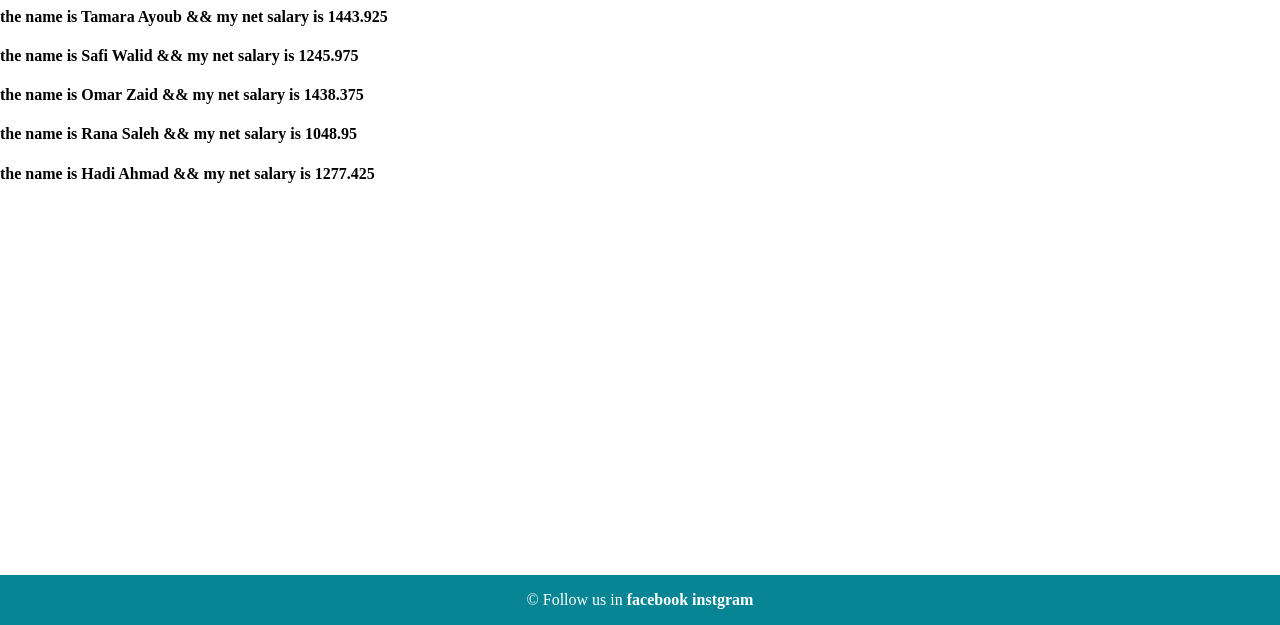
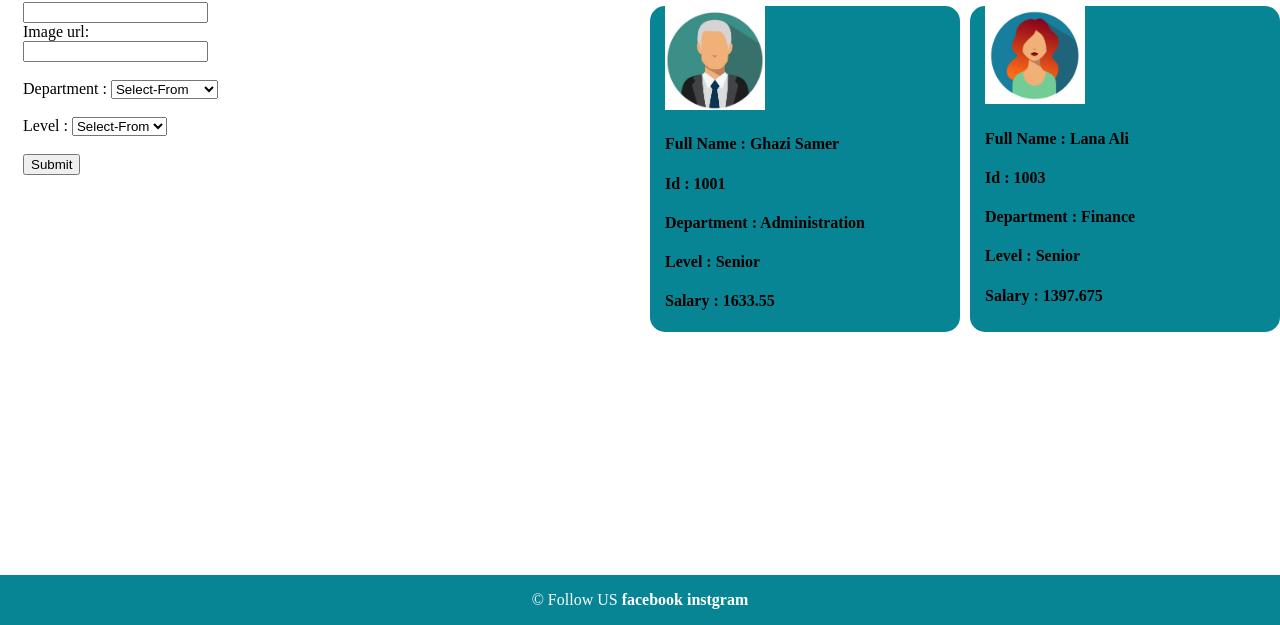
Before and after one commit to Muhammad-Alsad/HR-management-system, a plain HTML site: page index.html in a window 1280 px wide. Shown: the part 175-800 px from the top of the page. Drawn offline with Linux system fonts and the light colour scheme.

Commit message:
add Dom m

```diff
--- a/app.js
+++ b/app.js
@@ -1,6 +1,10 @@
 'use strict';
 
 const allEmployee =[];
+let newId=[]
+let Idgen = 1001;
+let mainDiv = document.getElementById("contentDiv");
+let form = document.getElementById("form");
 
 function newEmployee(EmpID,name,dep,level,image,Salary){
     this.EmployeeID=EmpID;
@@ -12,15 +16,18 @@ function newEmployee(EmpID,name,dep,level,image,Salary){
     allEmployee.push(this);
 
 }
+newEmployee.prototype.genId =function(){
+    this.EmployeeID=(newId +Idgen );
+    Idgen ++;
+}
 
-let GhaziSamer = new newEmployee(1000,"Ghazi Samer","Administration","Senior");
-let LanaAli = new newEmployee(1001,"Lana Ali","Finance","Senior");
-let TamaraAyoub = new newEmployee(1002,"Tamara Ayoub","Marketing","Senior");
-let SafiWalid = new newEmployee(1003,"Safi Walid","Administration","Mid-Senior");
-let OmarZaid = new newEmployee(1004,"Omar Zaid","Development","Senior");
-let RanaSaleh = new newEmployee(1005,"Rana Saleh","Development","Junior");
-let HadiAhmad = new newEmployee(1006,"Hadi Ahmad","Finance","Mid-Senior");
-
+let GhaziSamer = new newEmployee(1000,"Ghazi Samer","Administration","Senior","../assets/Ghazi.jpg");
+let LanaAli = new newEmployee(1001,"Lana Ali","Finance","Senior","../assets/Lana.jpg");
+//let TamaraAyoub = new newEmployee(1002,"Tamara Ayoub","Marketing","Senior","../assets/Tamara.jpg");
+//blet SafiWalid = new newEmployee(1003,"Safi Walid","Administration","Mid-Senior","../assets/Safi.jpg");
+// let OmarZaid = new newEmployee(1004,"Omar Zaid","Development","Senior");
+// let RanaSaleh = new newEmployee(1005,"Rana Saleh","Development","Junior");
+// let HadiAhmad = new newEmployee(1006,"Hadi Ahmad","Finance","Mid-Senior");
 
 newEmployee.prototype.calculating =function () {
     //debugger
@@ -40,14 +47,74 @@ newEmployee.prototype.netSalary =function () {
 }
 
 newEmployee.prototype.render =function () {
-    //debugger;
+
     this.netSalary();
-    document.write(`<h4>the name is ${this.FullName} && my net salary is ${this.Salary }</h4>`);
+    this.genId();
+    //document.write(`<h4>the name is ${this.FullName} && my net salary is ${this.Salary }</h4>`);
+    let divCad =document.getElementById("divCards");
+    //sec Div
+    let creDiv =document.createElement("div");
+    creDiv.className="card-style";
+    let imgEl =document.createElement("img");
+    imgEl.src= this.ImageURL;
+    creDiv.appendChild(imgEl);
+    divCad.appendChild(creDiv);
+    imgEl.style.width="100px";
+    mainDiv.appendChild(divCad);
+
+    let h4El = document.createElement("h4");
+    h4El.textContent =`Full Name : ${this.FullName}`;
+    creDiv.appendChild(h4El)
+    divCad.appendChild(creDiv);
+    mainDiv.appendChild(divCad);
+
+    let h4Id =document.createElement("h4");
+    h4Id.textContent=`Id : ${this.EmployeeID}`;
+    creDiv.appendChild(h4Id);
+    divCad.appendChild(creDiv);
+    mainDiv.appendChild(divCad);
+
+    let depEl =document.createElement("h4");
+    depEl.textContent=`Department : ${this.Department}`;
+    creDiv.appendChild(depEl)
+    divCad.appendChild(creDiv);
+    mainDiv.appendChild(divCad);
+
+    let levelEl = document.createElement("h4");
+    levelEl.textContent=`Level : ${this.level}`;
+    creDiv.appendChild(levelEl)
+    divCad.appendChild(creDiv);
+    mainDiv.appendChild(divCad);
+
+    let SalaryEl =document.createElement("h4");
+    SalaryEl.textContent=`Salary : ${this.Salary}`;
+    creDiv.appendChild(SalaryEl)
+    divCad.appendChild(creDiv);
+    mainDiv.appendChild(divCad);
+
+    this.genId();
+}
+
+form.addEventListener("submit",saveTheData);
+
+function saveTheData(event){
+    event.preventDefault();
+    alert("form successfully submitted !");
+    debugger;
+    let fullName = event.target.fname.value;
+    let ImgUrl = event.target.Img.value;
+    let Department = event.target.Department.value;
+    let level = event.target.Level.value;
+
+
+    let nEmployee=new newEmployee(fullName,ImgUrl,Department,level);
+    nEmployee.render();
 }
 
 function readEmp (){
     //debugger;
     for(let i=0;i<allEmployee.length;i++){
+
         allEmployee[i].render();
     }
 }
--- a/index.html
+++ b/index.html
@@ -12,14 +12,56 @@
 <body>
     <nav>
         <ul>
-            <li><a href="./index.html">Home</a></li>
-            <li><a href="./accounting.html">Accounting</a></li>
+            <li><a href="./index.html"><b>Home</b></a></li>
+            <li><a href="./accounting.html"><b>Accounting</b></a></li>
         </ul>
     </nav>
     <h3>HR-management-system</h3>
 
+    <div class="grid-container">
+
+        <div class="grid-child purple">
+            <form id="form">
+                <label for="fname">Full Name:</label><br>
+                <input type="text" id="fname" name="fname" ><br>
+
+                <label for="Img">Image url:</label><br>
+                <input type="text" id="Img"  ><br><br>
+                <div>
+               <label for="Department">Department :</label>
+               <select name="Department" id="Department">
+                <option value="">Select-From</option>
+                <option value="Administration">Administration</option>
+                <option value="Marketing">Marketing</option>
+                <option value="Development">Development</option>
+                <option value="Finance">Finance</option>
+               </select><br/>
+               </div><br/>
+               <label for="Level">Level :</label>
+               <select name="Level " id="Level">
+                <option value="">Select-From</option>
+               <option value="Junior">Junior</option>
+               <option value="Mid-Senior">Mid-Senior</option>
+               <option value="Senior">Senior</option>
+               </select><br/><br/>
+                <input type="submit" value="Submit">
+              </form>
+        </div>
+
+        <div id="contentDiv" class="grid-child green">
+           <h1>Employee Information</h1>
+           <div id="divCards" >
+
+           </div>
+        </div>
+
+    </div>
+
     <footer>
-        <p> &copy; Follow us in <b>facebook instgram</b><br>
+        <p> &copy; Follow US <b>
+            <a class="footerLink" href="https://www.facebook.com/">facebook</a>
+             <a class="footerLink" href="https://www.instagram.com/">instgram</a>
+            </b><br>
     </footer>
     <script src="./app.js"></script>
 </body>
--- a/style/style.css
+++ b/style/style.css
@@ -30,3 +30,45 @@ ul {
     color: white;
     text-align: center;
   }
+  .footerLink{
+    color:  white;
+  }
+  /* .form-Sec{
+    border: 1px solid black;
+    width: 42%;
+    height: 405px;
+    margin-left: 33px;
+  } */
+  .grid-container {
+    display: grid;
+    grid-template-columns: 1fr 1fr;
+    grid-gap: 20px;
+}
+.purple{
+  margin-left: 23px;
+  padding-top: 58px;
+  /* border: 1px solid seagreen; */
+}
+a{
+  color: white;
+}
+#divCards{
+  display: grid;
+  grid-template-columns: 1fr 1fr;
+  row-gap: 10px;
+  column-gap: 10px;
+}
+.card-style{
+    /* padding-left: 15px;
+    background-color: rgb(15, 170, 194);
+    border-radius: 15px;
+    width: 39%;
+    float: right;
+    margin: 10px;
+    display: grid;
+    padding-bottom: 10px; */
+    background-color: #078595;
+    border-radius: 15px;
+    padding-left: 15px;
+
+  }
```
Also changed, not shown: accounting.html (+4 -1 lines), assets/Ghazi.jpg (added), assets/Hadi.jpg (added), assets/Lana.jpg (added), assets/Omar.jpg (added), assets/Rana.jpg (added), assets/Safi.jpg (added), assets/Tamara.jpg (added), assets/card.png (added), 1 other file.
